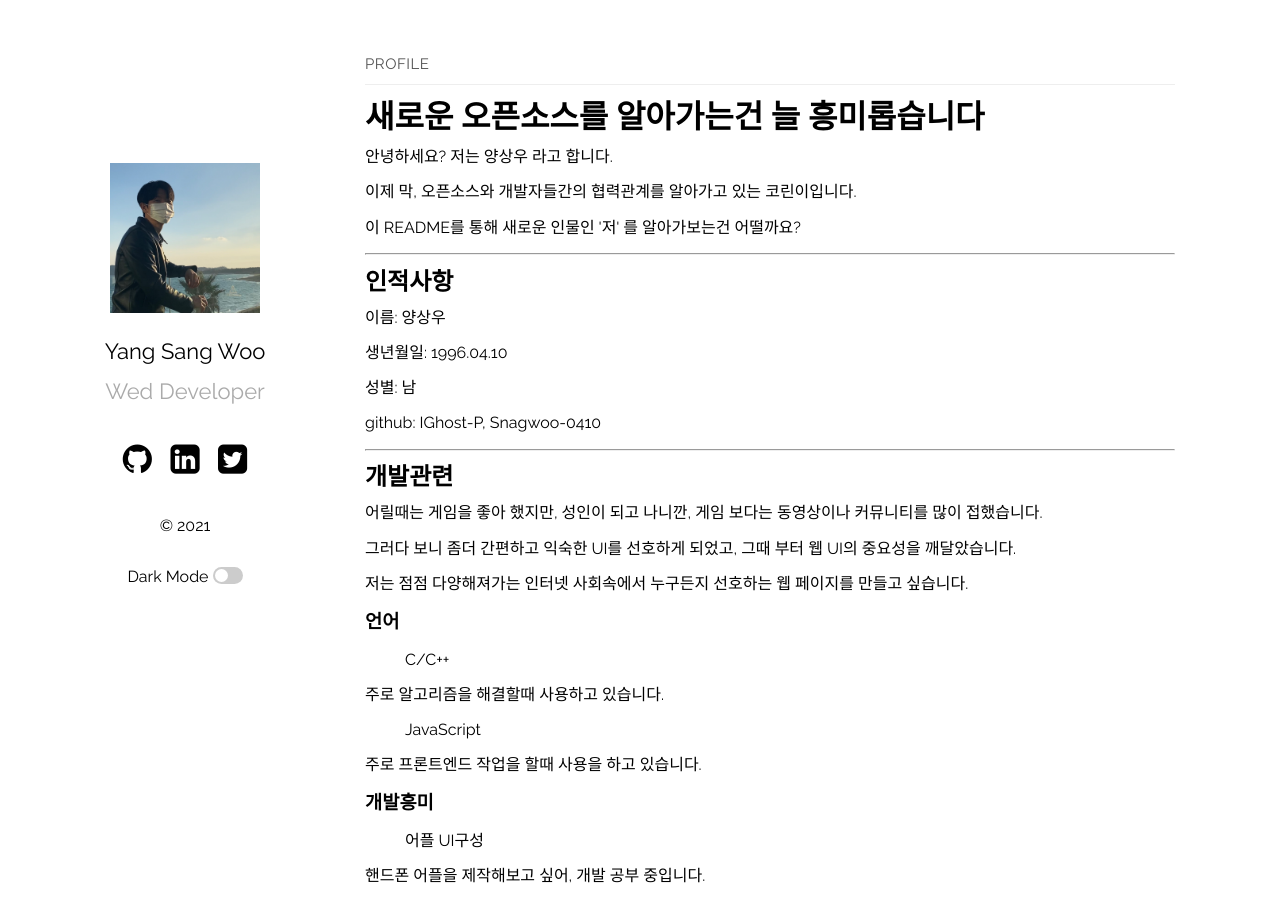
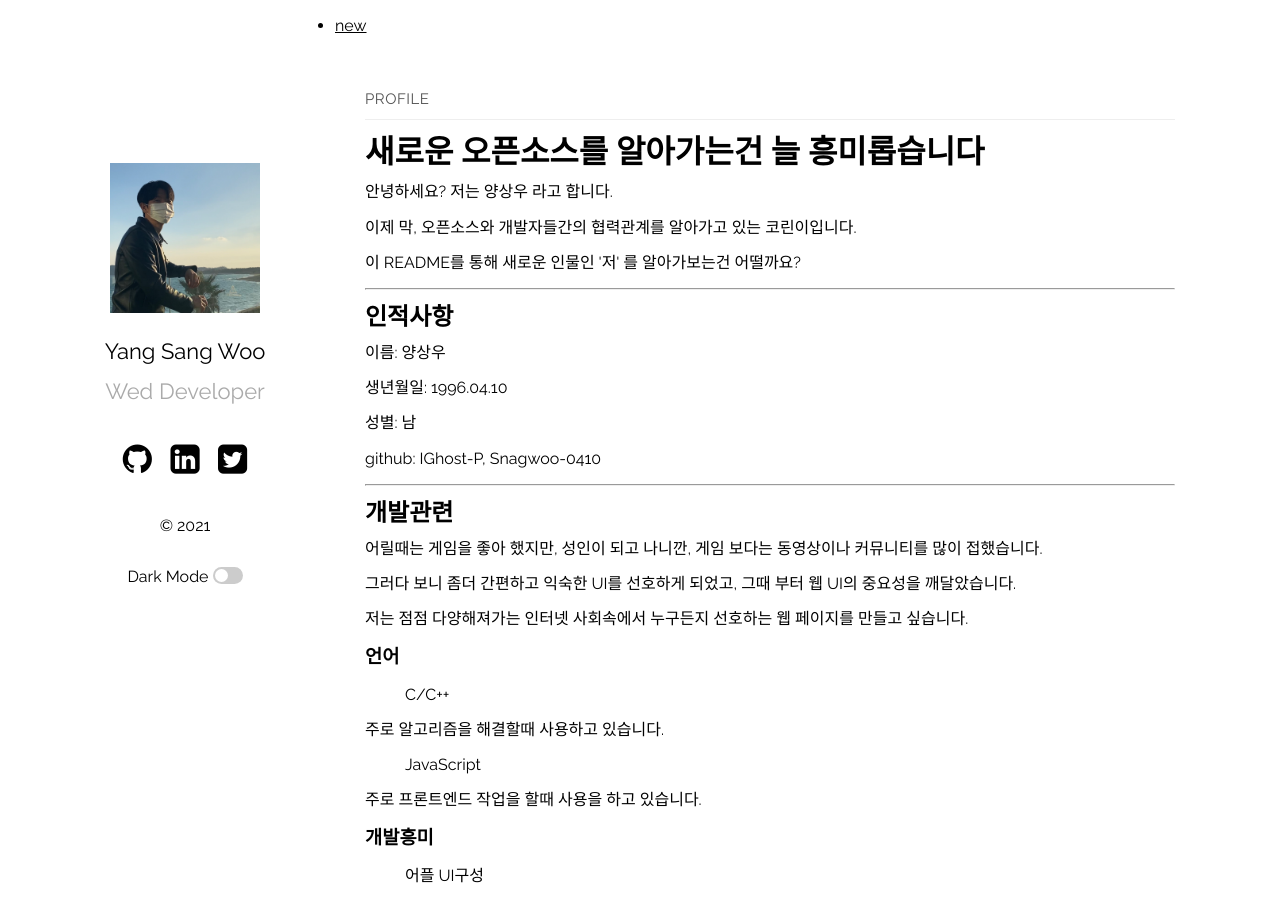
Before and after one commit to IGhost-P/profile.github.io, a Jekyll site: the page built from index.md, in a window 1280 px wide and 900 px high. Built offline with Jekyll 4.4.1, drawn with Linux system fonts in a browser that asks for light colours.

Commit message:
카테고리 만들기

```diff
--- a/_layouts/home.html
+++ b/_layouts/home.html
@@ -1,6 +1,21 @@
 ---
 layout: default
 ---
+<header class="site-category">
+  <ul>
+
+    {% assign pages_list = site.pages %}
+    {% for node in pages_list %}
+    {% if node.title != null %}
+    {% if node.layout == "category" %}
+    <li><a class="category-link {% if page.url == node.url %} active{% endif %}"
+        href="{{ site.baseurl }}{{ node.url }}">{{ node.title }}</a></li>
+    {% endif %}
+    {% endif %}
+    {% endfor %}
+
+  </ul>
+</header>
 
 {%- if page.title -%}
 <h1 class="page-heading">{{ page.title }}</h1>
--- /dev/null
+++ b/category/new.md
@@ -0,0 +1,7 @@
+---
+
+layout: category
+
+title: new
+
+---
```
Also changed, not shown: _layouts/category.html (added, +18 -0 lines), 2 other files.
